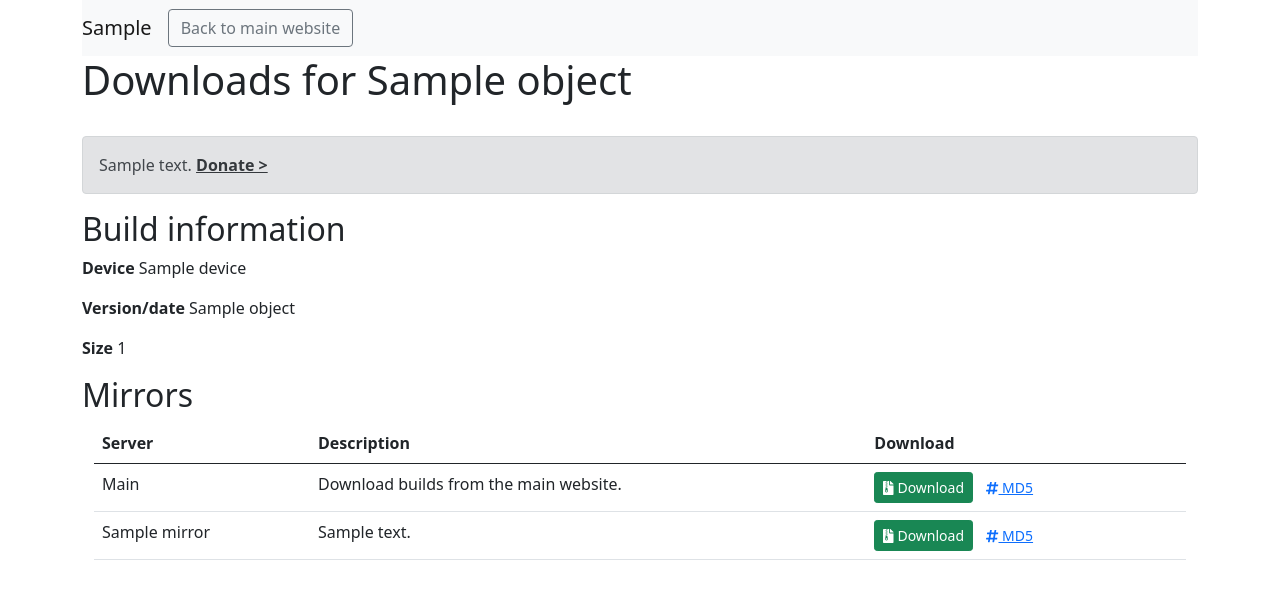
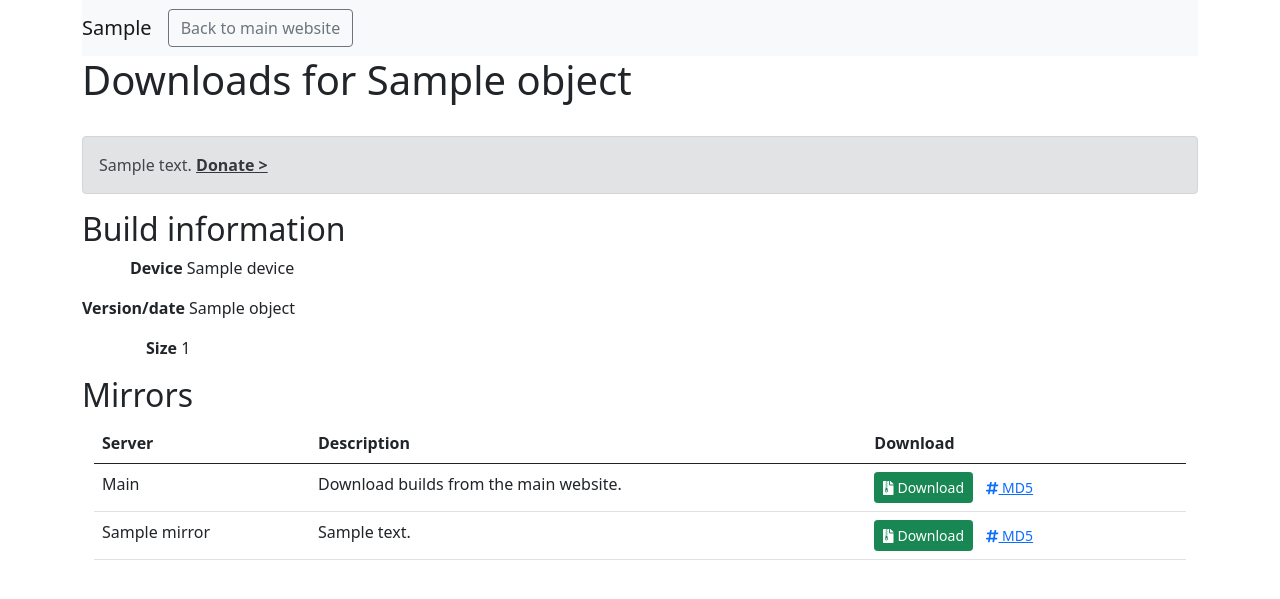
Before and after one commit to shipperstack/shipper, a Django app: template downloads/templates/downloads_build.html in a window 1280 px wide. Shown: the top 599 px of the page. Run offline with Django 3.2, Linux system fonts and the light colour scheme; the template is opened without the code that fills it: most values are stand-ins (such as "Sample title", 1, 10 or a date in 2020); some libraries are stand-ins or nearby versions.

Commit message:
downloads: templates: downloads_build: add padding to align text

```diff
--- a/downloads/templates/downloads_build.html
+++ b/downloads/templates/downloads_build.html
@@ -22,9 +22,9 @@
 
     <h2>Build information</h2>
     <div>
-        <p><strong>Device</strong> {{ object.device }}</p>
+        <p style="padding-left: 3em"><strong>Device</strong> {{ object.device }}</p>
         <p><strong>Version/date</strong> {{ object.get_user_friendly_name }}</p>
-        <p><strong>Size</strong> {{ object.get_human_readable_size }}</p>
+        <p style="padding-left: 4em"><strong>Size</strong> {{ object.get_human_readable_size }}</p>
     </div>
 
     <h2>Mirrors</h2>
```
